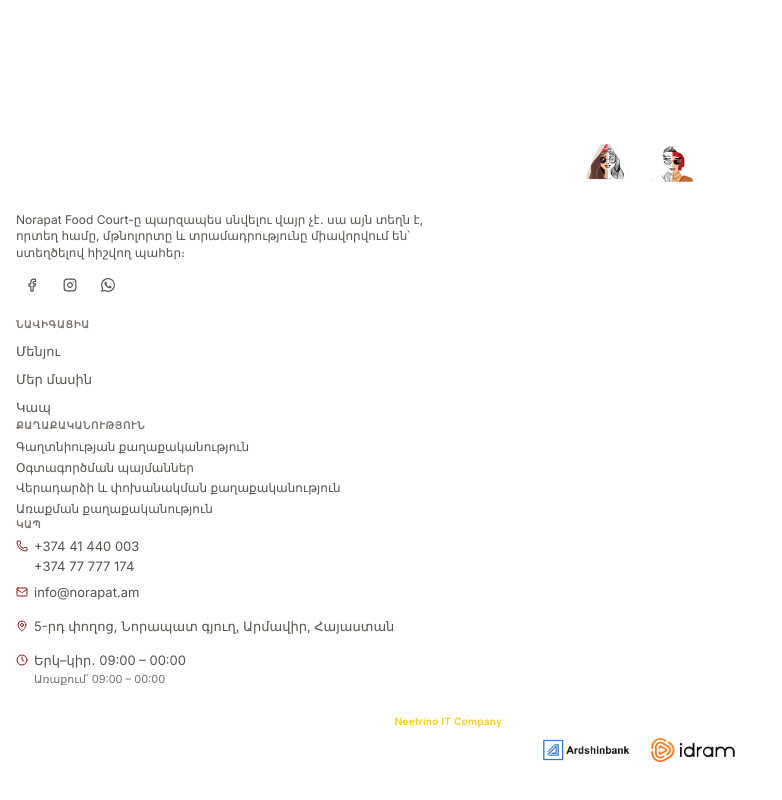
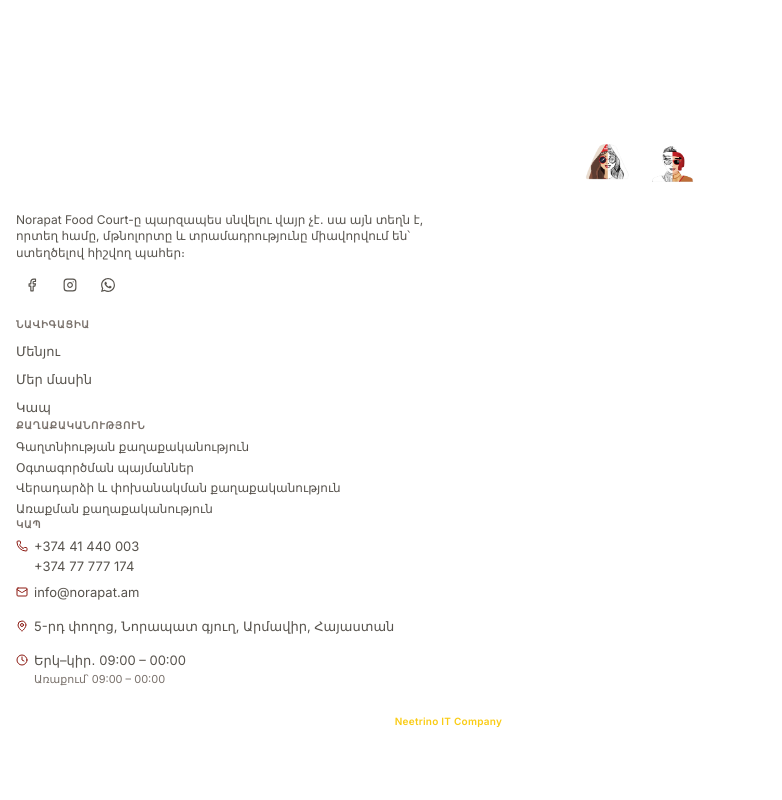
Before and after one commit to neetrino/norapat.am, a Next.js app: page / in a window 1280 px wide. Shown: the part 1879-2679 px from the top of the page, without its empty margins (0-782 px from the left). Built offline with nearby package versions, Linux system fonts and the light colour scheme; no server answers; the database is empty.

Commit message:
deleted arshinbank & idram icons

```diff
--- a/src/components/Footer.tsx
+++ b/src/components/Footer.tsx
@@ -24,10 +24,6 @@ const FOOTER_NAV_TOP = 'pt-4 sm:pt-5 lg:pt-6'
 /** Horizontal rule below nav & policies — mobile & tablet only (sits flush between stacked rows) */
 const FOOTER_MOBILE_RULE_BELOW =
   'max-lg:border-b max-lg:border-stone-200/70 max-lg:pb-4 lg:border-b-0 lg:pb-0'
-
-/** Next/Image intrinsic size (PNG aspect); display height via Tailwind — same footprint for Idram and Ardshinbank */
-const FOOTER_PARTNER_LOGO = { width: 240, height: 80 } as const
-const FOOTER_PARTNER_LOGO_MAX_WIDTH_PX = 200
 
 /** Split artwork — mobile/tablet footer only; desktop keeps `SiteBrandMark` */
 const FOOTER_MOBILE_BRAND_SRC = {
@@ -242,8 +238,6 @@ export default function Footer() {
 
       <div className="promo-food-banner-bg promo-food-banner-vignette relative border-t border-white/10 text-white">
         <div className="relative z-10 mx-auto max-w-7xl px-4 py-3 sm:px-6 sm:py-4 lg:px-8">
-          <div className="flex flex-col gap-2.5 sm:flex-row sm:items-center sm:justify-between sm:gap-4">
-            <div className="min-w-0">
           <p className="text-left text-[10px] font-normal leading-snug tracking-wide text-white/85 sm:text-[11px] sm:leading-relaxed lg:whitespace-nowrap xl:text-xs">
             {f.copyright} {f.createdBy}{' '}
             <a
@@ -256,32 +250,6 @@ export default function Footer() {
             </a>
           </p>
         </div>
-            <div className="flex w-full shrink-0 flex-wrap items-center justify-center gap-3 sm:w-auto sm:justify-end sm:gap-4">
-              <Image
-                src="/ardshinbank-logo.png"
-                alt={f.ardshinbankLogoAlt}
-                width={FOOTER_PARTNER_LOGO.width}
-                height={FOOTER_PARTNER_LOGO.height}
-                className="h-6 w-auto select-none object-contain sm:h-7"
-                style={{
-                  maxWidth: `min(100%, ${FOOTER_PARTNER_LOGO_MAX_WIDTH_PX}px)`,
-                }}
-                sizes="(max-width: 640px) 160px, 200px"
-              />
-              <Image
-                src="/idram-logo.png"
-                alt={f.idramLogoAlt}
-                width={FOOTER_PARTNER_LOGO.width}
-                height={FOOTER_PARTNER_LOGO.height}
-                className="h-6 w-auto select-none object-contain sm:h-7"
-                style={{
-                  maxWidth: `min(100%, ${FOOTER_PARTNER_LOGO_MAX_WIDTH_PX}px)`,
-                }}
-                sizes="(max-width: 640px) 160px, 200px"
-              />
-            </div>
-          </div>
-        </div>
       </div>
     </footer>
     {/* Scroll clearance above fixed MobileBottomNav (root layout) */}
--- a/src/i18n/dictionaries/hy.ts
+++ b/src/i18n/dictionaries/hy.ts
@@ -114,8 +114,6 @@ export const hy: AppMessages = {
     ariaEmail: 'Էլ․ փոստ',
     mascotAlt:
       'Ստիլիզացված պատկեր՝ հայկական տարազի տարրերով, բրենդի դեկորատիվ տարր',
-    idramLogoAlt: 'Idram վճարային համակարգ',
-    ardshinbankLogoAlt: 'Արդշինբանկ',
   },
   home: {
     ariaBrandBanner: 'Բրենդային բաններ',
--- a/src/i18n/types.ts
+++ b/src/i18n/types.ts
@@ -120,10 +120,6 @@ export interface AppMessages {
     ariaEmail: string
     /** Դեկորատիվ պատկեր ֆուտերում (մասկոտ) */
     mascotAlt: string
-    /** Idram վճարային համակարգի լոգո (կոպիրայթի գոտի) */
-    idramLogoAlt: string
-    /** Ardshinbank բանկի լոգո (կոպիրայթի տողի աջ կողմում) */
-    ardshinbankLogoAlt: string
   }
   home: {
     ariaBrandBanner: string
```
Also changed, not shown: 1 other file (tests, documents, lock files or other folders). Lines whose indentation alone changed are shown as unchanged.
